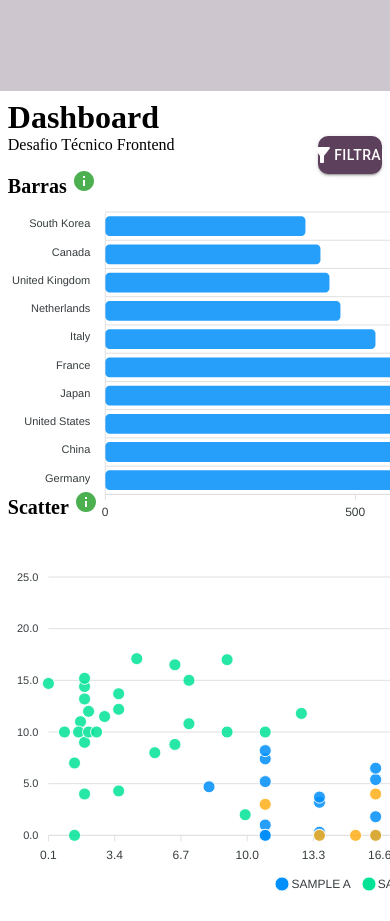
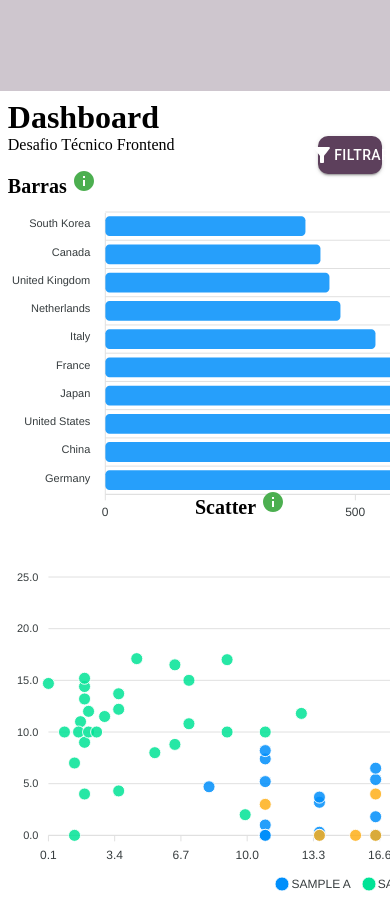
Before and after one commit to Murbachw/teste-pratico, a React (Create React App) app: page / in a window 390 px wide. Shown: the top 921 px of the page. Built offline with nearby package versions, Linux system fonts and the light colour scheme.

Commit message:
ajustes de responsividade

```diff
--- a/src/components/css/scatterChart.css
+++ b/src/components/css/scatterChart.css
@@ -1,6 +1,6 @@
 .TextoScatter{
     position: absolute;
-    top: 23%;
+    top: 17%;
     font-size: 20px;
     left: 51%;
 }
@@ -15,3 +15,9 @@
         left: 2%;
     }
   }
+
+  @media only screen and (max-width: 1440px) {
+    .TextoScatter{
+        left: 50%;
+    }
+  }
```
